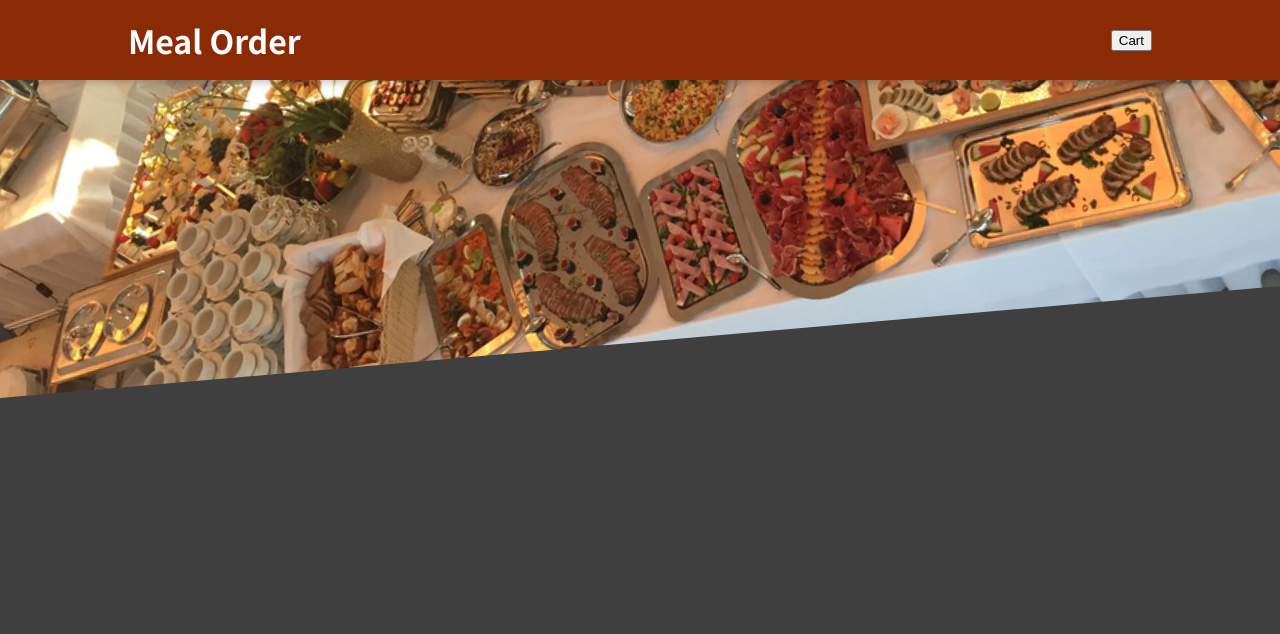
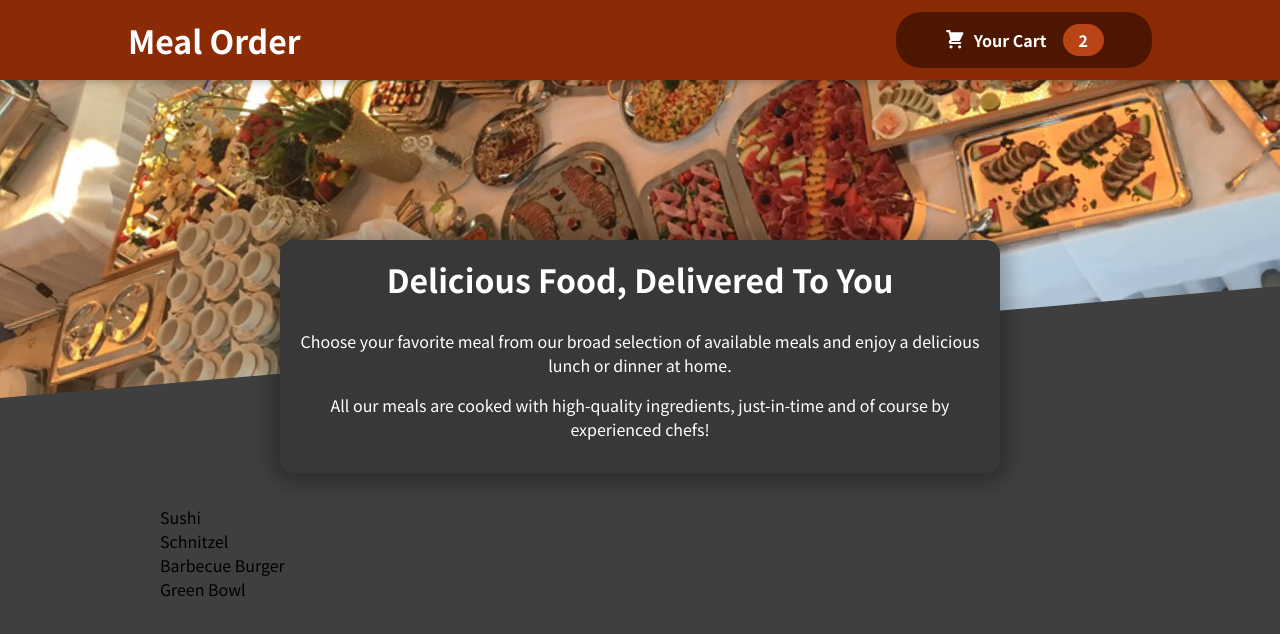
Before and after one commit to Aelbish/FoodOrderApp, a React (Create React App) app: page / in a window 1280 px wide. Shown: the top 634 px of the page. Built offline with nearby package versions, Linux system fonts and the light colour scheme.

Commit message:
Added cart and meals components

```diff
--- a/src/App.js
+++ b/src/App.js
@@ -1,10 +1,14 @@
 import { Fragment } from "react";
 import Header from "./components/Layout/Header";
+import Meals from "./components/Meals/Meals";
 
 function App() {
   return (
     <Fragment>
       <Header />
+      <main>
+        <Meals />
+      </main>
     </Fragment>
   );
 }
--- /dev/null
+++ b/src/components/Cart/CartIcon.js
@@ -0,0 +1,13 @@
+const CartIcon = () => {
+  return (
+    <svg
+      xmlns="http://www.w3.org/2000/svg"
+      viewBox="0 0 20 20"
+      fill="currentColor"
+    >
+      <path d="M3 1a1 1 0 000 2h1.22l.305 1.222a.997.997 0 00.01.042l1.358 5.43-.893.892C3.74 11.846 4.632 14 6.414 14H15a1 1 0 000-2H6.414l1-1H14a1 1 0 00.894-.553l3-6A1 1 0 0017 3H6.28l-.31-1.243A1 1 0 005 1H3zM16 16.5a1.5 1.5 0 11-3 0 1.5 1.5 0 013 0zM6.5 18a1.5 1.5 0 100-3 1.5 1.5 0 000 3z" />
+    </svg>
+  );
+};
+
+export default CartIcon;
--- a/src/components/Layout/Header.js
+++ b/src/components/Layout/Header.js
@@ -1,5 +1,6 @@
 import { Fragment } from "react";
 
+import HeaderCartButton from "./HeaderCartButton";
 import mealsImage from "../../assets/meals.jpg";
 
 import classes from "./Header.module.css";
@@ -9,7 +10,7 @@
     <Fragment>
       <header className={classes.header}>
         <h1>Meal Order</h1>
-        <button>Cart</button>
+        <HeaderCartButton />
       </header>
       <div className={classes["main-image"]}>
         <img src={mealsImage} alt="A table full of delicious food" />
--- /dev/null
+++ b/src/components/Layout/HeaderCartButton.js
@@ -0,0 +1,15 @@
+import CartIcon from "../Cart/CartIcon";
+import classes from "./HeaderCartButton.module.css";
+const HeaderCartButton = (props) => {
+  return (
+    <button className={classes.button}>
+      <span className={classes.icon}>
+        <CartIcon />
+      </span>
+      <span>Your Cart</span>
+      <span className={classes.badge}>2</span>
+    </button>
+  );
+};
+
+export default HeaderCartButton;
--- /dev/null
+++ b/src/components/Layout/HeaderCartButton.module.css
@@ -0,0 +1,59 @@
+.button {
+  cursor: pointer;
+  font: inherit;
+  border: none;
+  background-color: #4d1601;
+  color: white;
+  padding: 0.75rem 3rem;
+  display: flex;
+  justify-content: space-around;
+  align-items: center;
+  border-radius: 25px;
+  font-weight: bold;
+}
+
+.button:hover,
+.button:active {
+  background-color: #2c0d00;
+}
+
+.icon {
+  width: 1.35rem;
+  height: 1.35rem;
+  margin-right: 0.5rem;
+}
+
+.badge {
+  background-color: #b94517;
+  padding: 0.25rem 1rem;
+  border-radius: 25px;
+  margin-left: 1rem;
+  font-weight: bold;
+}
+
+.button:hover .badge,
+.button:active .badge {
+  background-color: #92320c;
+}
+
+.bump {
+  animation: bump 300ms ease-out;
+}
+
+@keyframes bump {
+  0% {
+    transform: scale(1);
+  }
+  10% {
+    transform: scale(0.9);
+  }
+  30% {
+    transform: scale(1.1);
+  }
+  50% {
+    transform: scale(1.15);
+  }
+  100% {
+    transform: scale(1);
+  }
+}
--- /dev/null
+++ b/src/components/Meals/AvailableMeals.js
@@ -0,0 +1,39 @@
+import classes from "./AvailableMeals.module.css";
+
+const DUMMY_MEALS = [
+  {
+    id: "m1",
+    name: "Sushi",
+    description: "Finest fish and veggies",
+    price: 22.99,
+  },
+  {
+    id: "m2",
+    name: "Schnitzel",
+    description: "A german specialty!",
+    price: 16.5,
+  },
+  {
+    id: "m3",
+    name: "Barbecue Burger",
+    description: "American, raw, meaty",
+    price: 12.99,
+  },
+  {
+    id: "m4",
+    name: "Green Bowl",
+    description: "Healthy...and green...",
+    price: 18.99,
+  },
+];
+
+const AvailableMeals = () => {
+  const mealsList = DUMMY_MEALS.map((meal) => <li>{meal.name}</li>);
+  return (
+    <section className={classes.meals}>
+      <ul>{mealsList}</ul>
+    </section>
+  );
+};
+
+export default AvailableMeals;
--- /dev/null
+++ b/src/components/Meals/AvailableMeals.module.css
@@ -0,0 +1,24 @@
+.meals {
+  max-width: 60rem;
+  width: 90%;
+  margin: 2rem auto;
+  animation: meals-appear 1s ease-out forwards;
+}
+
+.meals ul {
+  list-style: none;
+  margin: 0;
+  padding: 0;
+}
+
+@keyframes meals-appear {
+  from {
+    opacity: 0;
+    transform: translateY(3rem);
+  }
+
+  to {
+    opacity: 1;
+    transform: translateY(0);
+  }
+}
--- /dev/null
+++ b/src/components/Meals/Meals.js
@@ -0,0 +1,14 @@
+import { Fragment } from "react";
+import MealsSummary from "./MealsSummary";
+import AvailableMeals from "./AvailableMeals";
+
+const Meals = () => {
+  return (
+    <Fragment>
+      <MealsSummary />
+      <AvailableMeals />
+    </Fragment>
+  );
+};
+
+export default Meals;
--- /dev/null
+++ b/src/components/Meals/MealsSummary.js
@@ -0,0 +1,19 @@
+import classes from "./MealsSummary.module.css";
+
+const MealsSummary = () => {
+  return (
+    <section className={classes.summary}>
+      <h2>Delicious Food, Delivered To You</h2>
+      <p>
+        Choose your favorite meal from our broad selection of available meals
+        and enjoy a delicious lunch or dinner at home.
+      </p>
+      <p>
+        All our meals are cooked with high-quality ingredients, just-in-time and
+        of course by experienced chefs!
+      </p>
+    </section>
+  );
+};
+
+export default MealsSummary;
--- /dev/null
+++ b/src/components/Meals/MealsSummary.module.css
@@ -0,0 +1,18 @@
+.summary {
+  text-align: center;
+  max-width: 45rem;
+  width: 90%;
+  margin: auto;
+  margin-top: -10rem;
+  position: relative;
+  background-color: #383838;
+  color: white;
+  border-radius: 14px;
+  padding: 1rem;
+  box-shadow: 0 1px 18px 10px rgba(0, 0, 0, 0.25);
+}
+
+.summary h2 {
+  font-size: 2rem;
+  margin-top: 0;
+}
```
Also changed, not shown: 1 other file (tests, documents, lock files or other folders).
